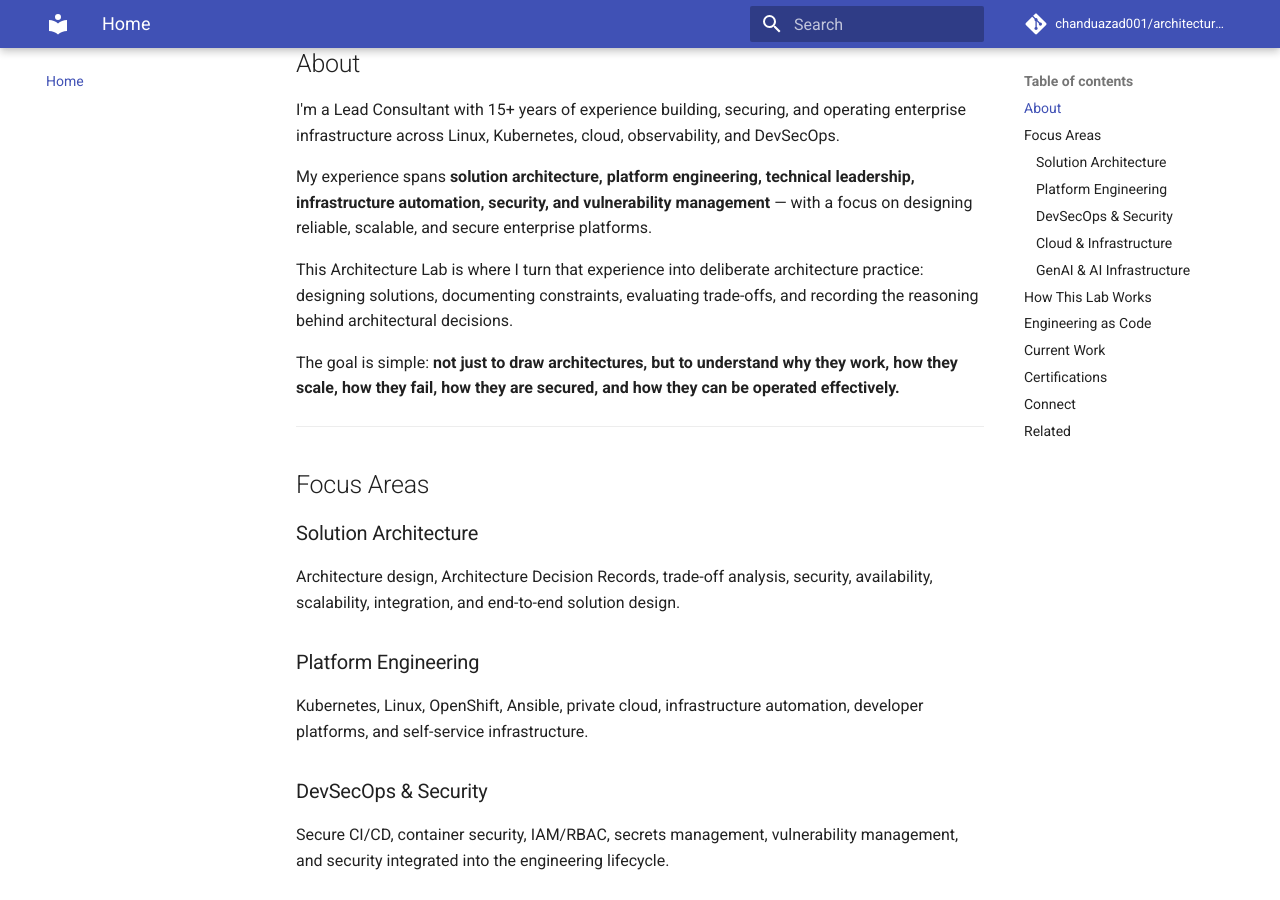
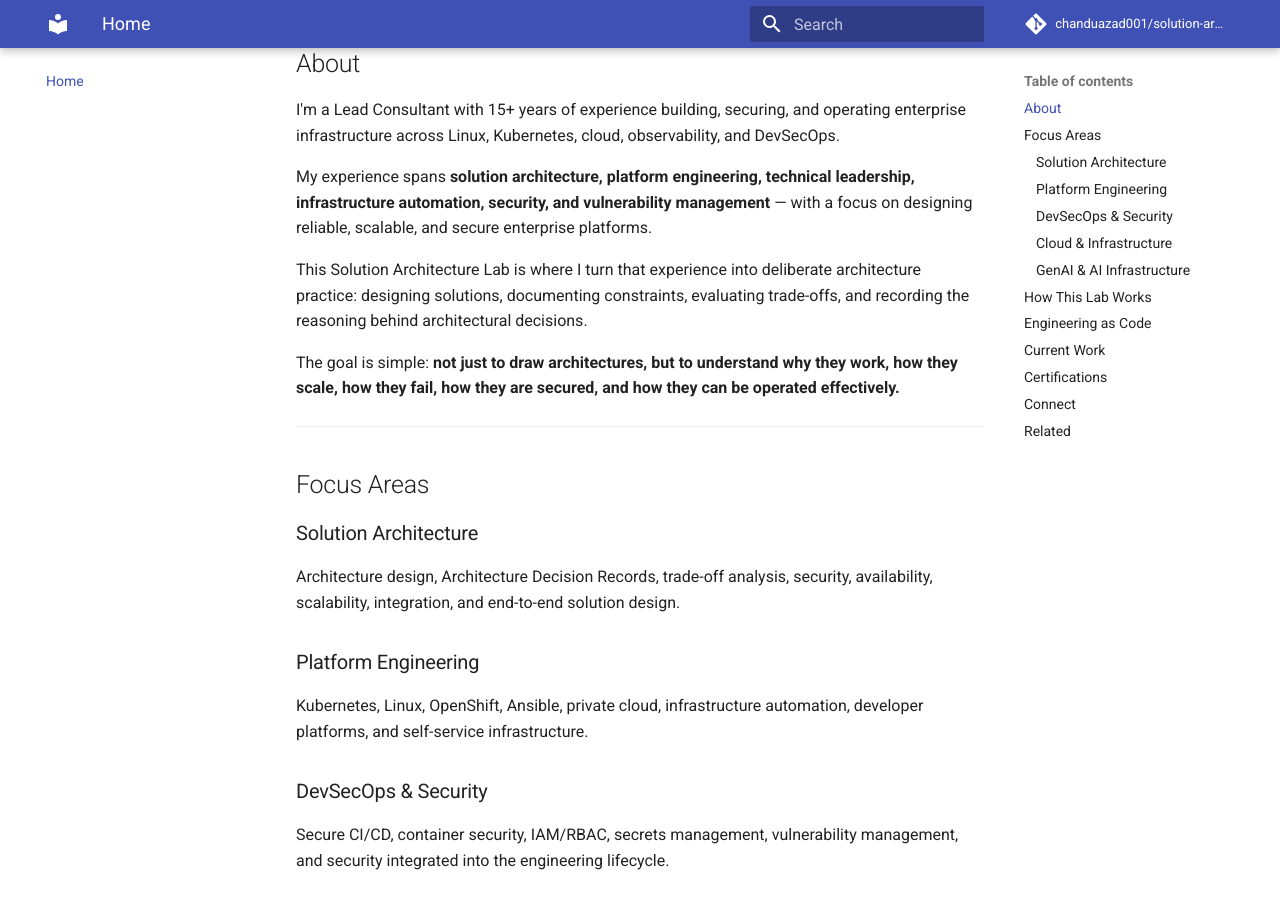
Before and after one commit to chanduazad001/solution-architecture-lab, an MkDocs documentation site: the page built from docs/index.md, in a window 1280 px wide and 900 px high, scrolled down 406 px. Built offline with MkDocs 1.6.1 and Material for MkDocs 9.7.7, drawn with Linux system fonts in a browser that asks for light colours; comment, search, counter and statistics services are not loaded; some of the changed text lies outside the part shown.

Commit message:
Rename Architecture Lab to Solution Architecture Lab
Disambiguates from the separate Cybersecurity Architecture Lab. Updates
site title, repo URLs, and references to match the GitHub repo rename.

Co-Authored-By: Claude Sonnet 5 <noreply@anthropic.com>

```diff
--- a/docs/index.md
+++ b/docs/index.md
@@ -20,7 +20,7 @@ leadership, infrastructure automation, security, and vulnerability
 management** — with a focus on designing reliable, scalable, and secure
 enterprise platforms.
 
-This Architecture Lab is where I turn that experience into deliberate
+This Solution Architecture Lab is where I turn that experience into deliberate
 architecture practice: designing solutions, documenting constraints,
 evaluating trade-offs, and recording the reasoning behind architectural
 decisions.
@@ -181,4 +181,4 @@ DevSecOps · Cloud · AI Infrastructure**
 
 ---
 
-*Architecture Lab — Chandra Sekhar Merugu*
+*Solution Architecture Lab — Chandra Sekhar Merugu*
--- a/mkdocs.yml
+++ b/mkdocs.yml
@@ -1,10 +1,10 @@
-site_name: Architecture Lab
+site_name: Solution Architecture Lab
 site_description: Cloud Architecture, Platform Engineering, DevSecOps and AI
 site_author: Chandra Sekhar Merugu
-site_url: https://chanduazad001.github.io/architecture-lab/
+site_url: https://chanduazad001.github.io/solution-architecture-lab/
 
-repo_name: chanduazad001/architecture-lab
-repo_url: https://github.com/chanduazad001/architecture-lab
+repo_name: chanduazad001/solution-architecture-lab
+repo_url: https://github.com/chanduazad001/solution-architecture-lab
 edit_uri: edit/master/docs/
 
 theme:
```
Also changed, not shown: README.md (+2 -2 lines), docs/architecture/three-tier-lamp/decisions.md (+1 -1 lines), 1 other file.
